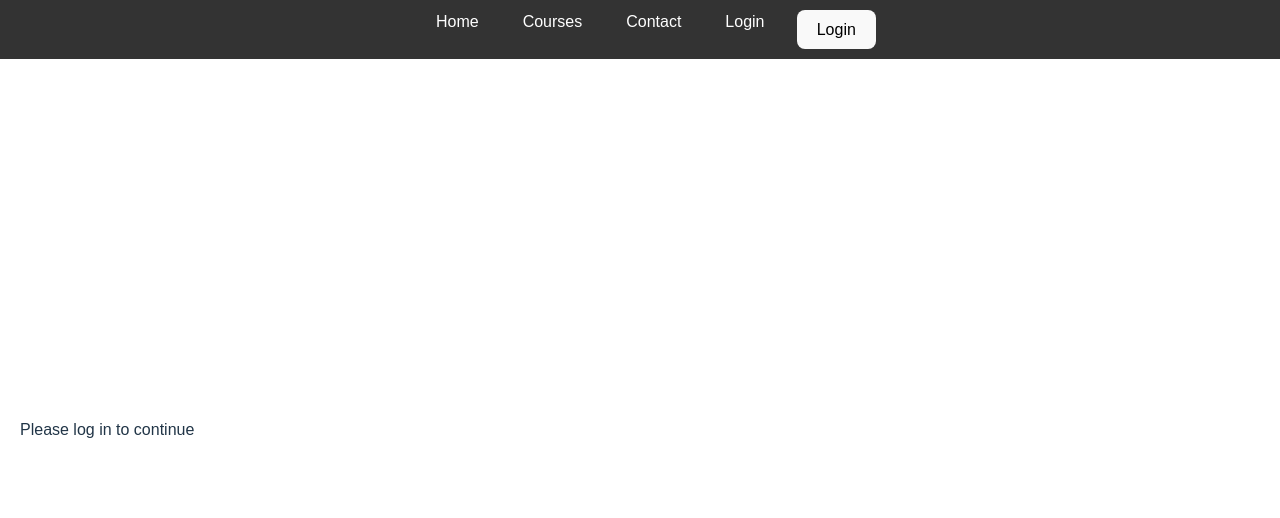
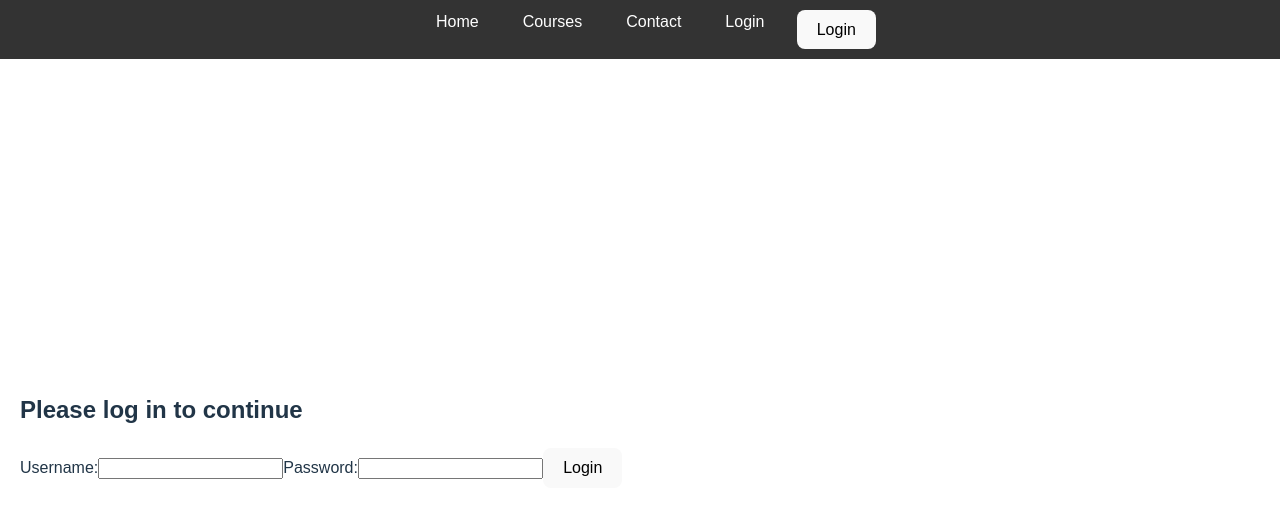
Before and after one commit to JustinHu8/react-9-authentication, a React (Vite) app: page /login in a window 1280 px wide. Shown: the top 518 px of the page. Built offline with nearby package versions, Linux system fonts and the light colour scheme.

Commit message:
Test forms and inputs

```diff
--- a/src/pages/LoginPage.tsx
+++ b/src/pages/LoginPage.tsx
@@ -1,2 +1,30 @@
-const LoginPage = () => <div>Please log in to continue</div>;
+import React, { useState } from 'react';
+
+const LoginPage: React.FC<{ onSubmit: (username: string, password: string) => void }> = ({ onSubmit }) => {
+    const [username, setUsername] = useState('');
+    const [password, setPassword] = useState('');
+
+    const handleSubmit = (e: React.FormEvent) => {
+        e.preventDefault();
+        onSubmit(username, password);
+    };
+
+    return (
+        <div>
+            <h2>Please log in to continue</h2>
+            <form onSubmit={handleSubmit}>
+                <label>
+                    Username:
+                    <input type="text" value={username} onChange={e => setUsername(e.target.value)} />
+                </label>
+                <label>
+                    Password:
+                    <input type="password" value={password} onChange={e => setPassword(e.target.value)} />
+                </label>
+                <button type="submit">Login</button>
+            </form>
+        </div>
+    )
+};
+
 export default LoginPage;
```
Also changed, not shown: 1 other file (tests, documents, lock files or other folders).
